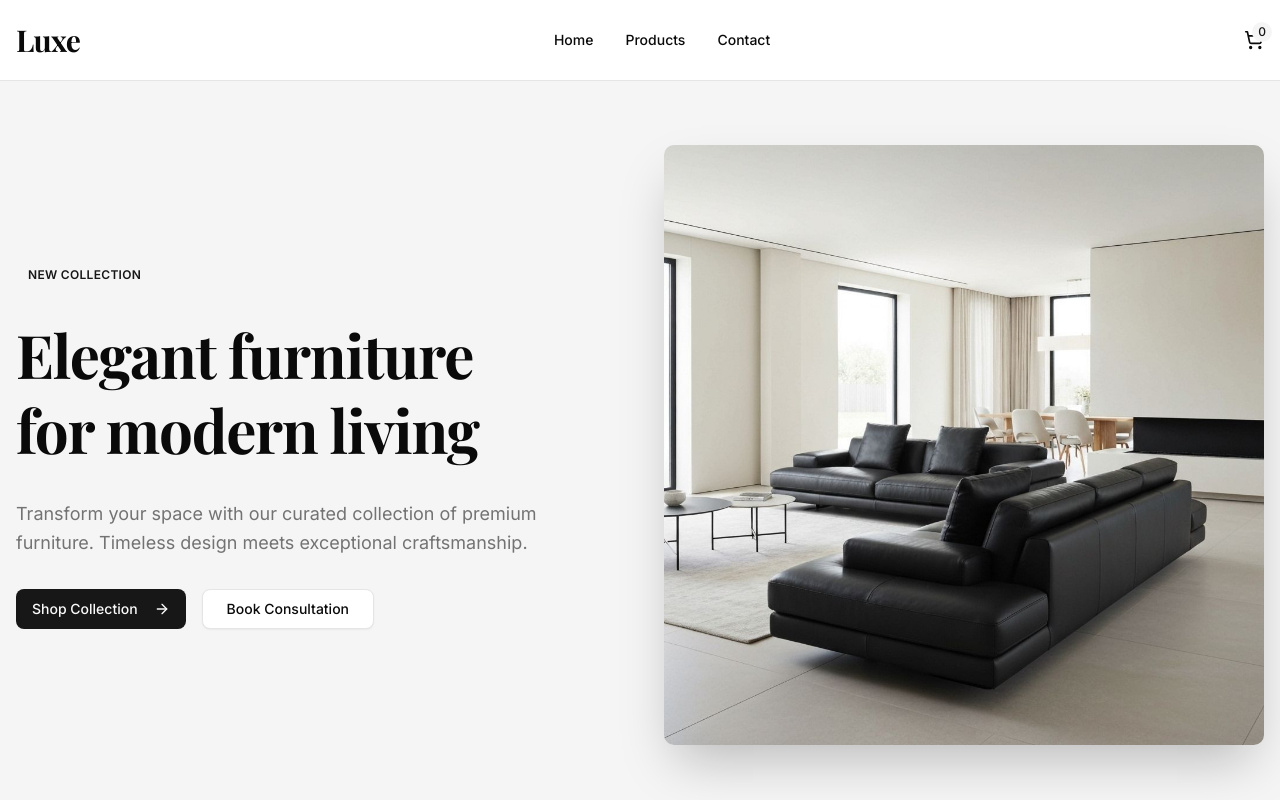
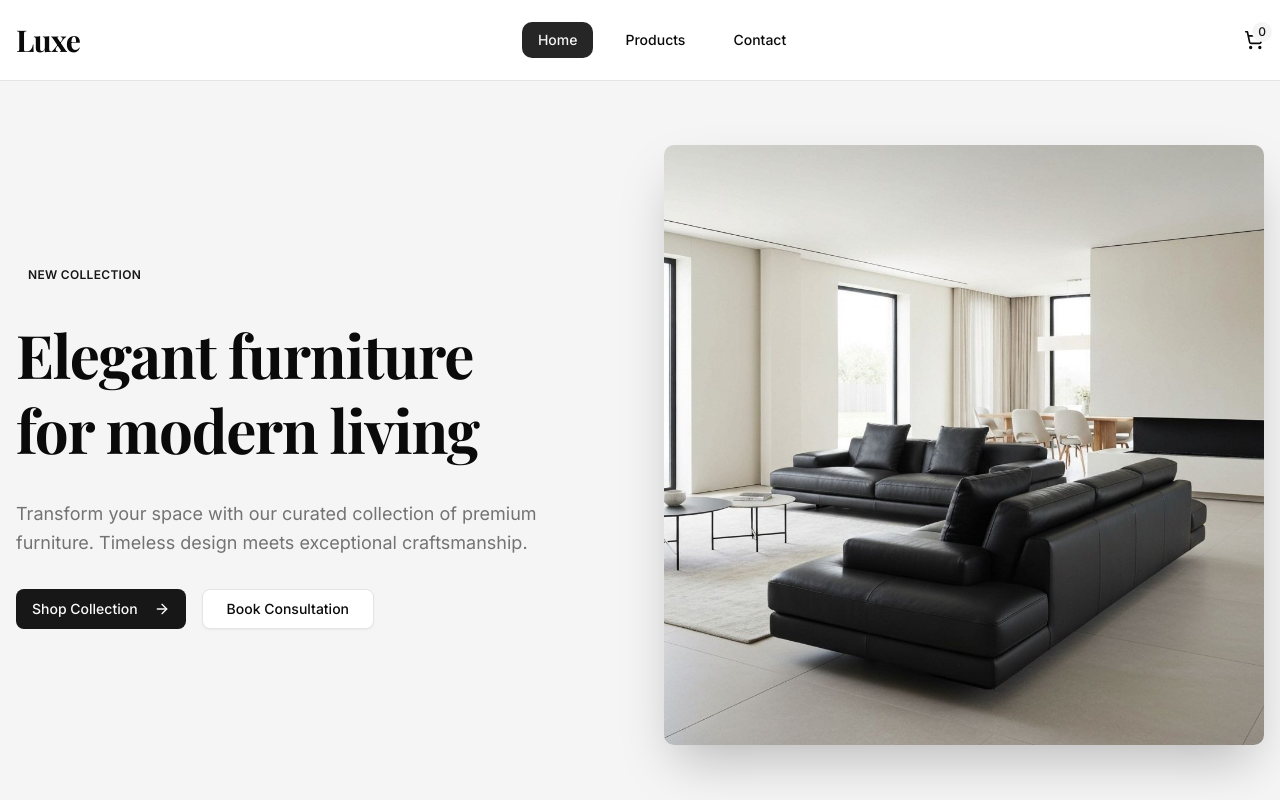
Before and after one commit to Jisan-Dev/sahitech-luxe-furniture, a React (Vite) app: page / in a window 1280 px wide. Shown: the top 800 px of the page. Built offline with nearby package versions, Linux system fonts and the light colour scheme; a web font is replaced by a local one.

Commit message:
update navbar

```diff
--- a/src/components/common/navbar.jsx
+++ b/src/components/common/navbar.jsx
@@ -1,6 +1,6 @@
 import { Menu, ShoppingCart, X } from "lucide-react";
 import { useState } from "react";
-import { Link } from "react-router";
+import { Link, NavLink } from "react-router";
 
 export default function Navbar() {
   const [mobileMenuOpen, setMobileMenuOpen] = useState(false);
@@ -17,20 +17,34 @@ export default function Navbar() {
           </Link>
 
           {/* Desktop Navigation */}
-          <div className="hidden md:flex items-center gap-8">
-            <Link to="/" className="text-sm font-medium hover:text-primary transition-colors">
+          <div className="hidden md:flex items-center gap-4">
+            <NavLink
+              to="/"
+              className={({ isActive }) =>
+                `text-sm font-medium hover:bg-accent transition-colors px-4 py-2 rounded-lg ${
+                  isActive && "bg-neutral-800 hover:bg-neutral-800 text-accent"
+                }`
+              }>
               Home
-            </Link>
-            <Link
+            </NavLink>
+            <NavLink
               to="/products"
-              className="text-sm font-medium hover:text-primary transition-colors">
+              className={({ isActive }) =>
+                `text-sm font-medium hover:bg-accent transition-colors px-4 py-2 rounded-lg ${
+                  isActive && "bg-neutral-800 hover:bg-neutral-800 text-accent"
+                }`
+              }>
               Products
-            </Link>
-            <Link
+            </NavLink>
+            <NavLink
               to="/contact"
-              className="text-sm font-medium hover:text-primary transition-colors">
+              className={({ isActive }) =>
+                `text-sm font-medium hover:bg-accent transition-colors px-4 py-2 rounded-lg ${
+                  isActive && "bg-neutral-800 hover:bg-neutral-800 text-accent"
+                }`
+              }>
               Contact
-            </Link>
+            </NavLink>
           </div>
 
           {/* Right Actions */}
```
